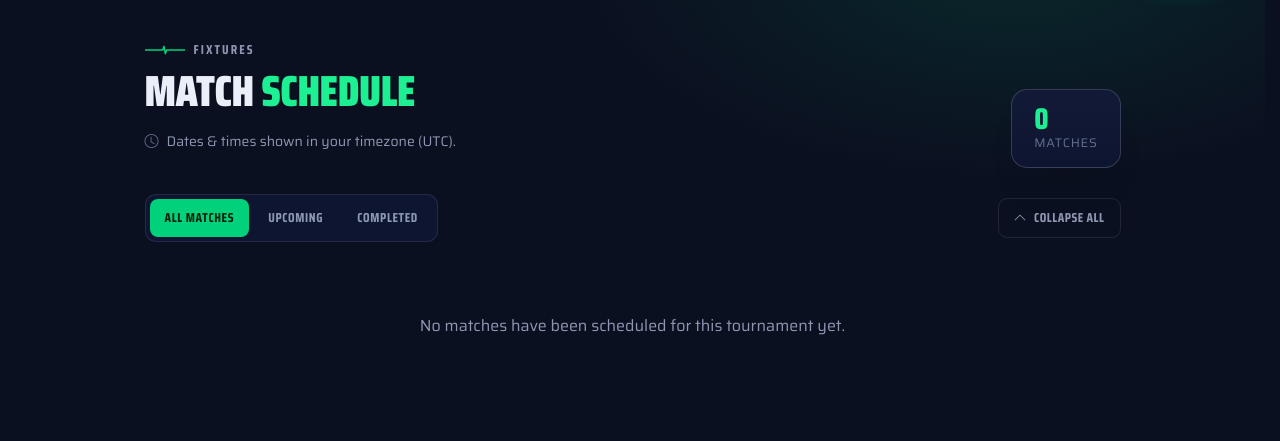
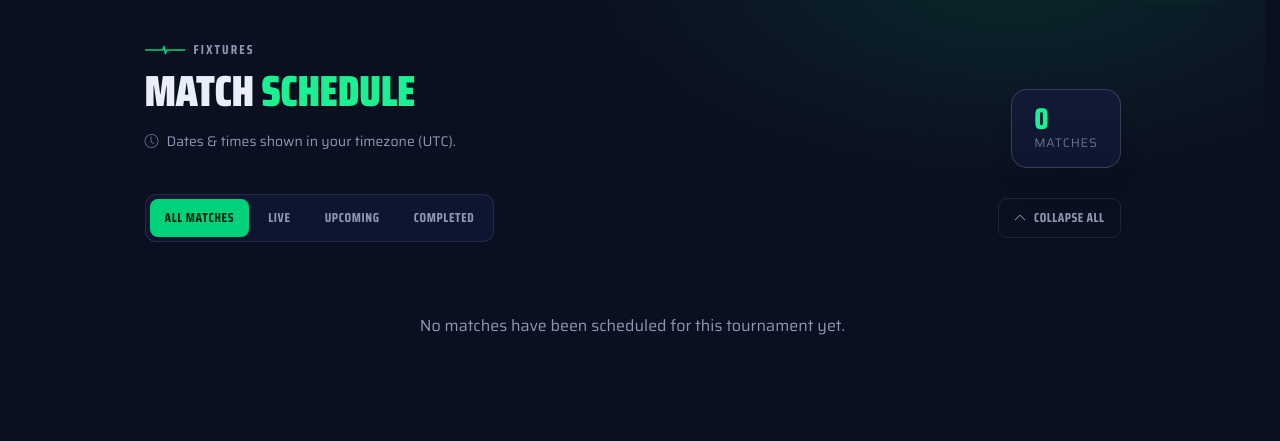
Before and after one commit to theswapmeat/superpredicto, a Flask app: page /schedule in a window 1280 px wide. Shown: the part 74-515 px from the top of the page. Run offline with Flask 3, Linux system fonts and the light colour scheme.

Commit message:
Add a "Live" filter to /schedule and fix Upcoming overlap
New "Live" filter (All matches · Live · Upcoming · Completed) shows only
in-play games. applyFilter now classifies each game by clock+completion
(recomputed on click): live = started && !completed, completed =
data-completed, and upcoming = !started — so Upcoming no longer includes
the currently-live match. Empty Live shows nothing (existing empty-day
hiding). The remembered-filter restore falls back to All if "Live" was
saved but nothing is live now, to avoid landing on a blank schedule.

Co-Authored-By: Claude Opus 4.8 <noreply@anthropic.com>

```diff
--- a/client/templates/schedule.html
+++ b/client/templates/schedule.html
@@ -29,6 +29,7 @@
 <div class="pwrap toolbar">
   <div class="filterseg">
     <button type="button" class="on" data-filter="all">All matches</button>
+    <button type="button" data-filter="live">Live</button>
     <button type="button" data-filter="upcoming">Upcoming</button>
     <button type="button" data-filter="completed">Completed</button>
   </div>
@@ -158,10 +159,14 @@
     // ---- filters ----
     var filter = "all";
     function applyFilter() {
+      var now = Date.now();
       list.querySelectorAll(".game-item").forEach(function (it) {
+        var started = new Date(it.dataset.utc).getTime() <= now;
+        var completed = it.dataset.completed === "1";
         var show = true;
-        if (filter === "completed") show = it.dataset.completed === "1";
-        else if (filter === "upcoming") show = it.dataset.completed === "0";
+        if (filter === "completed") show = completed;
+        else if (filter === "live") show = started && !completed;   // kicked off, not finished
+        else if (filter === "upcoming") show = !started;            // future only (excludes live)
         it.style.display = show ? "" : "none";
       });
       list.querySelectorAll(".day").forEach(function (d) {
@@ -189,6 +194,20 @@
         filter = savedFilter;
       }
     }
+    // Don't restore to a blank schedule: if "Live" was remembered but nothing is
+    // live now, fall back to All.
+    if (filter === "live") {
+      var nowL = Date.now();
+      var anyLive = Array.prototype.some.call(list.querySelectorAll(".game-item"), function (it) {
+        return new Date(it.dataset.utc).getTime() <= nowL && it.dataset.completed !== "1";
+      });
+      if (!anyLive) {
+        filter = "all";
+        document.querySelectorAll(".filterseg button").forEach(function (x) { x.classList.remove("on"); });
+        var allBtn = document.querySelector('.filterseg button[data-filter="all"]');
+        if (allBtn) allBtn.classList.add("on");
+      }
+    }
 
     // ---- collapse all ----
     var allCollapsed = false;
```
